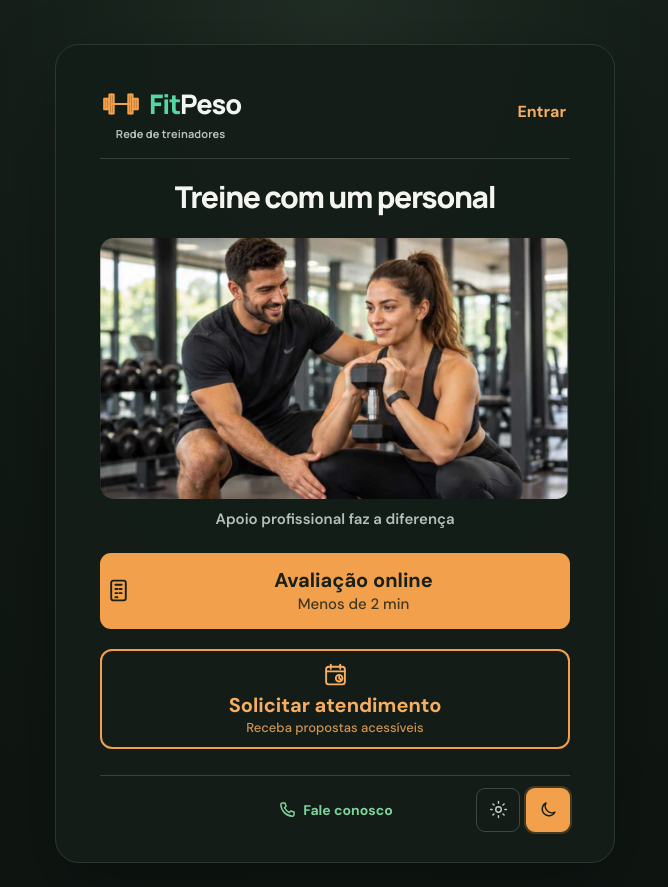
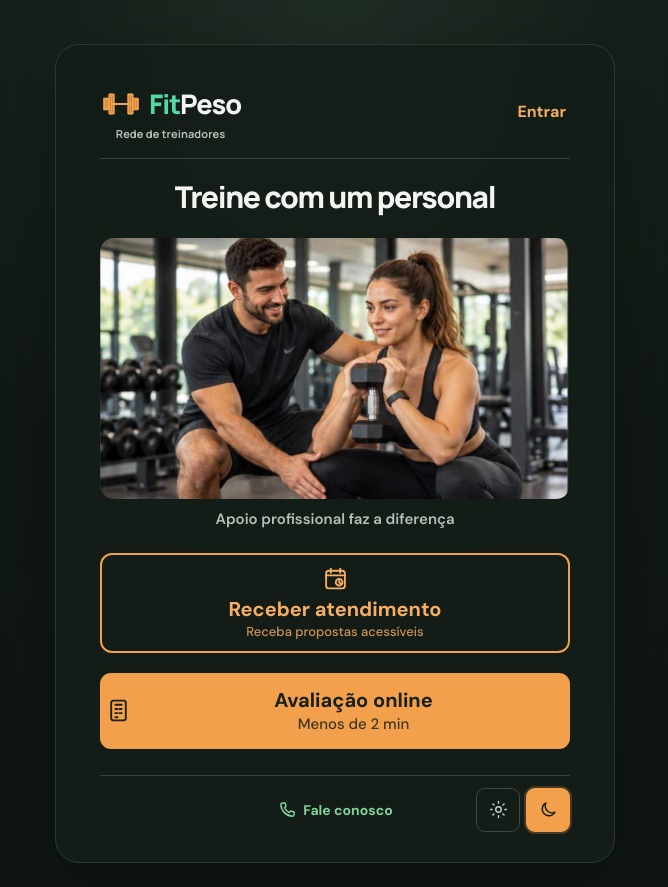
Before and after one commit to albertoapr/calculadoraimc, a Vue app: page / in a window 1280 px wide. Shown: the whole page, without its empty margins (305-973 px from the left). Built offline with nearby package versions, Linux system fonts and the light colour scheme.

Commit message:
Renomeia botão para Receber atendimento e o posiciona acima de Avaliação online

```diff
--- a/src/App.vue
+++ b/src/App.vue
@@ -2078,15 +2078,15 @@ async function sendResult() {
 
       <div v-if="viewMode === 'home' && !result" class="home-actions">
         <div class="home-action">
+          <button class="secondary-button" type="button" @click="openRequestForm">
+            <svg class="home-action-icon support-button-icon" viewBox="0 0 24 24" aria-hidden="true"><rect x="3" y="4.5" width="18" height="17" rx="2.5"/><path d="M7.5 2.5v4M16.5 2.5v4M3 9h18"/><circle cx="15.5" cy="15.5" r="3.2"/><path d="M15.5 13.7v2l1.4.9"/></svg>
+            <span class="home-action-copy"><strong>Receber atendimento</strong><small>Receba propostas acessíveis</small></span>
+          </button>
+        </div>
+        <div class="home-action">
           <button class="primary-button" type="button" @click="viewMode = 'assessment'">
             <svg class="home-action-icon scale-button-icon" viewBox="0 0 24 24" aria-hidden="true"><rect x="5" y="2.5" width="14" height="19" rx="2"/><path d="M9 6.5h6M9 10.5h2m2 0h2m-6 4h2m2 0h2m-6 4h2"/></svg>
             <span class="home-action-copy"><strong>Avaliação online</strong><small class="home-action-time">Menos de 2 min</small></span>
-          </button>
-        </div>
-        <div class="home-action">
-          <button class="secondary-button" type="button" @click="openRequestForm">
-            <svg class="home-action-icon support-button-icon" viewBox="0 0 24 24" aria-hidden="true"><rect x="3" y="4.5" width="18" height="17" rx="2.5"/><path d="M7.5 2.5v4M16.5 2.5v4M3 9h18"/><circle cx="15.5" cy="15.5" r="3.2"/><path d="M15.5 13.7v2l1.4.9"/></svg>
-            <span class="home-action-copy"><strong>Solicitar atendimento</strong><small>Receba propostas acessíveis</small></span>
           </button>
         </div>
       </div>
@@ -2200,7 +2200,7 @@ async function sendResult() {
           <p v-if="result.imc >= 35" class="silhouette-note severe-obesity-note">O gráfico e a escala visual terminam em obesidade grau I; seu IMC está acima da faixa exibida.</p>
         </div>
 
-        <button class="primary-button result-request-button" type="button" @click="openRequestForm">Solicitar atendimento <span aria-hidden="true">→</span></button>
+        <button class="primary-button result-request-button" type="button" @click="openRequestForm">Receber atendimento <span aria-hidden="true">→</span></button>
         <button class="back-button" type="button" @click="editMeasurement">Nova avaliação</button>
       </section>
 
```
